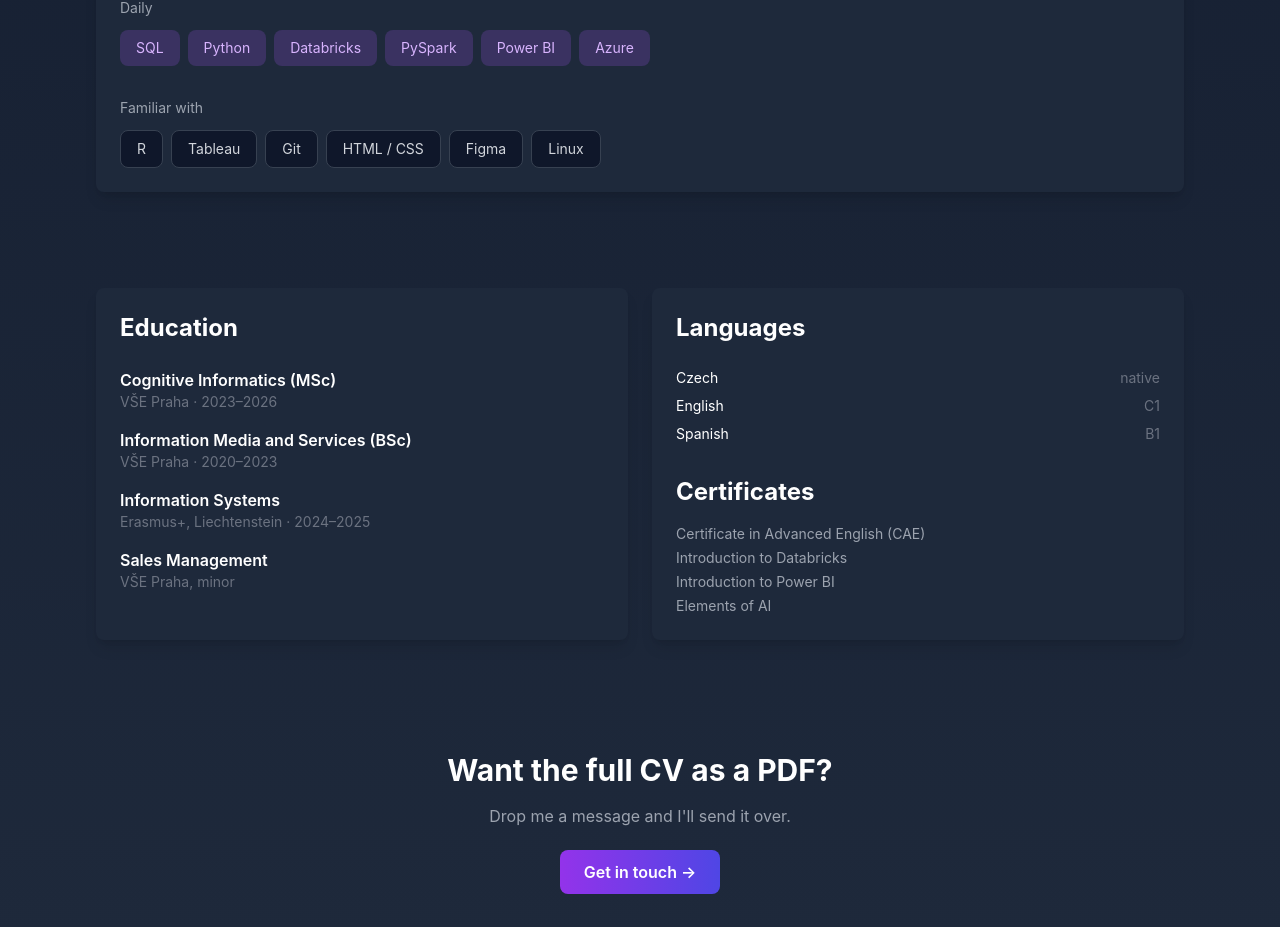
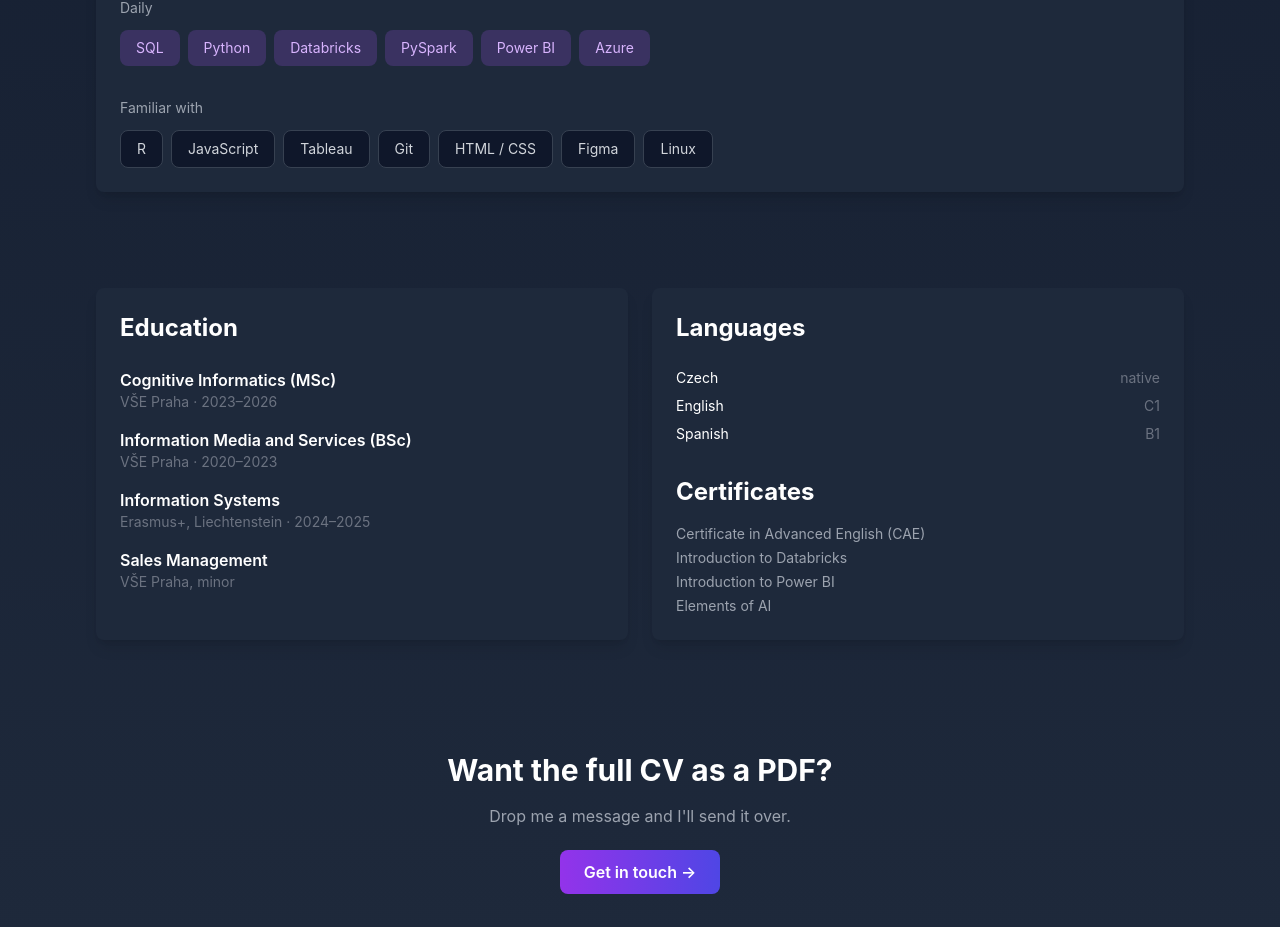
Before and after one commit to petrhollan22/petr-portfolio, a Next.js app: page /en/cv in a window 1280 px wide. Shown: the part 1415-2342 px from the top of the page. Built offline with nearby package versions, Linux system fonts and the light colour scheme.

Commit message:
Add JavaScript to familiar skills

```diff
--- a/data/cv.ts
+++ b/data/cv.ts
@@ -74,7 +74,7 @@ export const education: Education[] = [
 ];
 
 export const skillsDaily = ["SQL", "Python", "Databricks", "PySpark", "Power BI", "Azure"];
-export const skillsBasic = ["R", "Tableau", "Git", "HTML / CSS", "Figma", "Linux"];
+export const skillsBasic = ["R", "JavaScript", "Tableau", "Git", "HTML / CSS", "Figma", "Linux"];
 
 export const languages: { name: Localized; level: Localized }[] = [
   { name: { cs: "Čeština", en: "Czech" }, level: { cs: "rodilý mluvčí", en: "native" } },
```
